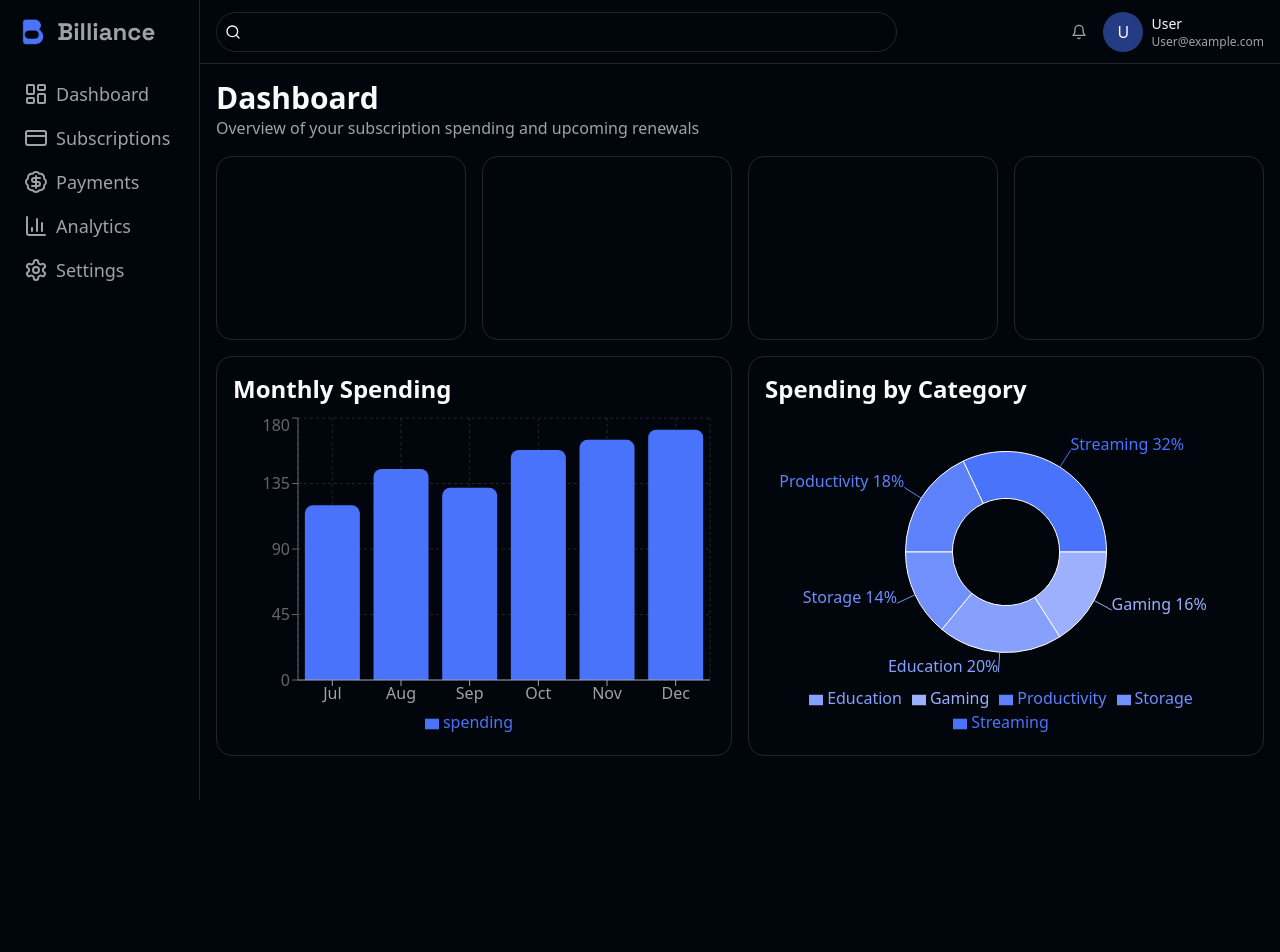
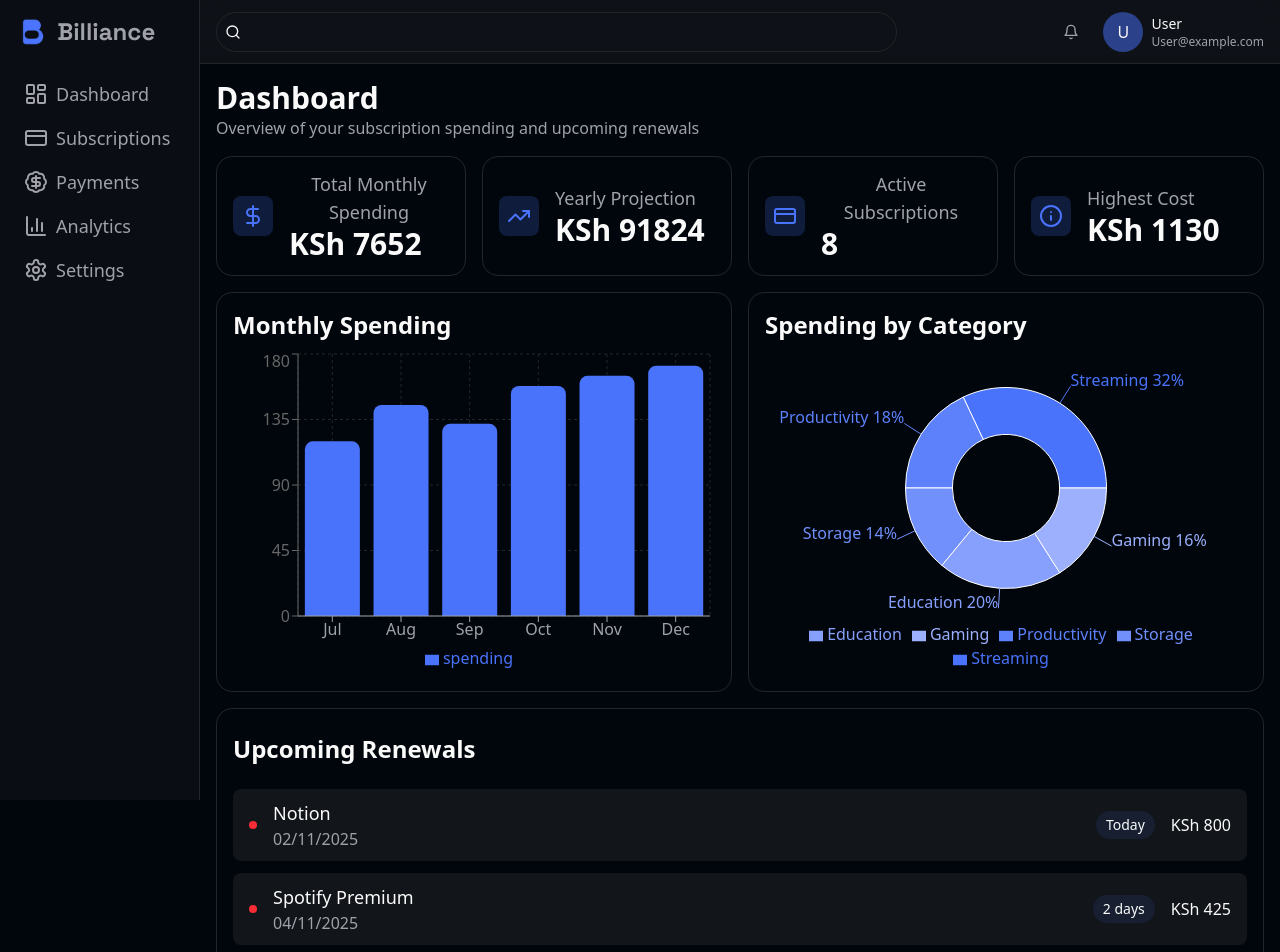
Before and after one commit to Suudi-sudo/saas-subscription-management, a React (Vite) app in the folder frontend/: page /dashboard in a window 1280 px wide. Shown: the top 952 px of the page. Before the commit the page ends 800 px from the top, so only its background shows below. Built offline with nearby package versions, Linux system fonts and the light colour scheme.

Commit message:
Finished UI setup for dashboard

```diff
--- a/frontend/package.json
+++ b/frontend/package.json
@@ -10,6 +10,7 @@
     "preview": "vite preview"
   },
   "dependencies": {
+    "date-fns": "^4.1.0",
     "react": "^19.1.1",
     "react-dom": "^19.1.1",
     "react-icons": "^5.5.0",
--- a/frontend/src/components/navbar.jsx
+++ b/frontend/src/components/navbar.jsx
@@ -75,9 +75,9 @@ export function NavContainer() {
 function SideNav() {
   return (
     <aside
-      className={`fixed left-0 w-50 h-screen bg-background border-r border-border p-4 flex flex-col gap-6`}
+      className={`fixed left-0 w-50 h-screen bg-border/30 border-r border-border p-4 flex flex-col gap-6`}
     >
-      <a className="flex items-center gap-2">
+      <a className="flex items-center gap-2" href="/">
         <img src="/logo.png" className="h-8" />
         <h1 className="font-grotesk text-2xl">Billiance</h1>
       </a>
@@ -109,7 +109,7 @@ function SideNav() {
 
 function TopNav() {
   return (
-    <nav className="fixed top-0 right-0 w-[calc(100vw-200px)] flex items-center h-16 bg-background border-b border-border px-4 justify-between">
+    <nav className="fixed top-0 right-0 w-[calc(100vw-200px)] flex items-center h-16 backdrop-blur-lg bg-border/40 z-20 border-b border-border px-4 justify-between">
       <div className="relative flex items-center  rounded-full border border-border w-[65%] h-10 px-2 gap-2 focus-within:border-primary">
         <LuSearch />
         <input
@@ -117,7 +117,7 @@ function TopNav() {
           className=" w-[calc(100%-35px)] outline-none border-none group text-sm"
         />
       </div>
-      <div className="flex items-center gap-4">
+      <div className="flex items-center gap-6">
         <button type="button" className="!border-none">
           <LuBell className="text-muted-foreground hover:text-foreground" />
         </button>
--- a/frontend/src/pages/Dashboard.jsx
+++ b/frontend/src/pages/Dashboard.jsx
@@ -1,7 +1,45 @@
+import {
+  LuDollarSign,
+  LuTrendingUp,
+  LuInfo,
+  LuCreditCard,
+} from "react-icons/lu";
 import { CategoryPie, SpendingChart } from "../components/chart";
+import { parse, differenceInCalendarDays, startOfDay } from "date-fns";
 import { DashNav } from "../components/navbar";
 
 export default function Dash() {
+  const renewals = [
+    { name: "Notion", date: "02/11/2025", amount: "KSh 800" },
+    {
+      name: "Spotify Premium",
+      date: "04/11/2025",
+      amount: "KSh 425",
+    },
+    { name: "Netflix", date: "07/11/2025", amount: "KSh 1400" },
+    {
+      name: "Adobe Creative Cloud",
+      date: "14/11/2025",
+      amount: "KSh 6200",
+    },
+  ];
+  const todate = startOfDay(new Date());
+  const getColorDate = (dateStr) => {
+    const date = parse(dateStr, "dd/MM/yyyy", new Date());
+    const diff = differenceInCalendarDays(date, todate);
+    let tag, color;
+    if (diff == 0) {
+      tag = "Today";
+      color = "bg-red-500";
+    } else {
+      tag = `${diff} day${diff > 1 ? "s" : ""}`;
+      if (diff < 3) color = "bg-red-500";
+      else if (diff < 7) color = "bg-yellow-500";
+      else color = "bg-green-500";
+    }
+    return { tag, color };
+  };
+
   return (
     <div>
       <DashNav />
@@ -10,16 +48,84 @@ export default function Dash() {
           <h2 className="text-3xl font-bold">Dashboard</h2>
           <p>Overview of your subscription spending and upcoming renewals</p>
         </div>
-        <div className="flex justify-evenly gap-4">
-          <div className="w-1/4 h-46 border border-border hover:border-primary rounded-2xl"></div>
-          <div className="w-1/4 h-46 border border-border hover:border-primary rounded-2xl"></div>
-          <div className="w-1/4 h-46 border border-border hover:border-primary rounded-2xl"></div>
-          <div className="w-1/4 h-46 border border-border hover:border-primary rounded-2xl"></div>
+        <div className="flex justify-evenly gap-4 h-30">
+          <div className="w-1/4 h-full border border-border hover:border-primary rounded-2xl p-4 flex gap-4 items-center">
+            <div className="p-2 bg-primary/20 rounded-lg w-fit h-fit">
+              <LuDollarSign className="text-2xl text-primary" />
+            </div>
+            <div className="flex flex-col items-baseline">
+              <h4 className="text-lg text-muted-foreground">
+                Total Monthly Spending
+              </h4>
+              <h5 className="text-3xl font-semibold">KSh 7652</h5>
+            </div>
+          </div>
+          <div className="w-1/4 h-full border border-border hover:border-primary rounded-2xl p-4 flex gap-4 items-center">
+            <div className="p-2 bg-primary/20 rounded-lg w-fit h-fit">
+              <LuTrendingUp className="text-2xl text-primary" />
+            </div>
+            <div className="flex flex-col items-baseline">
+              <h4 className="text-lg text-muted-foreground">
+                Yearly Projection
+              </h4>
+              <h5 className="text-3xl font-semibold">KSh 91824</h5>
+            </div>
+          </div>
+          <div className="w-1/4 h-full border border-border hover:border-primary rounded-2xl p-4 flex gap-4 items-center">
+            <div className="p-2 bg-primary/20 rounded-lg w-fit h-fit">
+              <LuCreditCard className="text-2xl text-primary" />
+            </div>
+            <div className="flex flex-col items-baseline">
+              <h4 className="text-lg text-muted-foreground">
+                Active Subscriptions
+              </h4>
+              <h5 className="text-3xl font-semibold ">8</h5>
+            </div>
+          </div>
+          <div className="w-1/4 h-full border border-border hover:border-primary rounded-2xl p-4 flex gap-4 items-center">
+            <div className="p-2 bg-primary/20 rounded-lg w-fit h-fit">
+              <LuInfo className="text-2xl text-primary" />
+            </div>
+            <div className="flex flex-col items-baseline">
+              <h4 className="text-lg text-muted-foreground">Highest Cost</h4>
+              <h5 className="text-3xl font-semibold">KSh 1130</h5>
+            </div>
+          </div>
         </div>
         <div className="flex items-center w-full gap-4 h-100">
           <SpendingChart className="w-1/2 h-full" />
           <CategoryPie className="w-1/2 h-full border border-border rounded-2xl" />
         </div>
+        <div className="rounded-2xl w-full h-110 border border-border flex flex-col p-4 items-start gap-4">
+          <h3 className="text-2xl font-bold my-2">Upcoming Renewals</h3>
+          <div className="w-full space-y-3 h-[85%] overflow-y-scroll">
+            {renewals.map((r, i) => {
+              const { tag, color } = getColorDate(r.date);
+              return (
+                <div
+                  className="bg-border/50 w-full h-18 rounded-lg px-4 flex justify-between items-center"
+                  key={i}
+                >
+                  <div className="flex items-center gap-4">
+                    <div
+                      className={`aspect-square h-2 ${color} rounded-full`}
+                    ></div>
+                    <div className="flex-col flex items-baseline">
+                      <h5 className="text-lg">{r.name}</h5>
+                      <p>{r.date}</p>
+                    </div>
+                  </div>
+                  <div className="flex items-center gap-4">
+                    <span className="bg-primary/10 p-1 px-2.5 rounded-full text-sm">
+                      {tag}
+                    </span>
+                    <span>{r.amount}</span>
+                  </div>
+                </div>
+              );
+            })}
+          </div>
+        </div>
       </main>
     </div>
   );
--- a/frontend/src/pages/auth.jsx
+++ b/frontend/src/pages/auth.jsx
@@ -1,4 +1,3 @@
-import { FaGoogle } from "react-icons/fa";
 import { FcGoogle } from "react-icons/fc";
 
 export default function Auth() {
```
Also changed, not shown: 1 other file (tests, documents, lock files or other folders).
